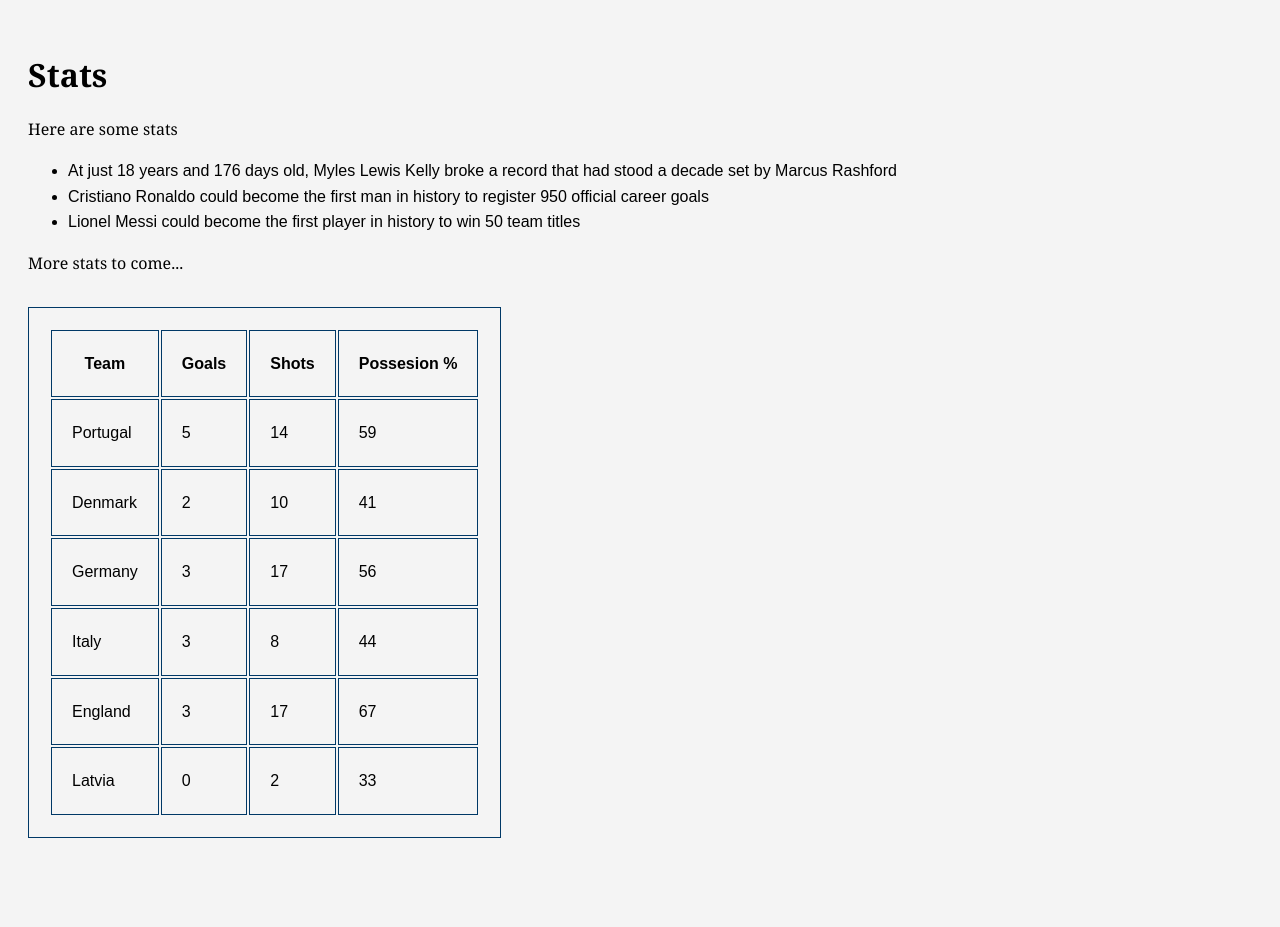
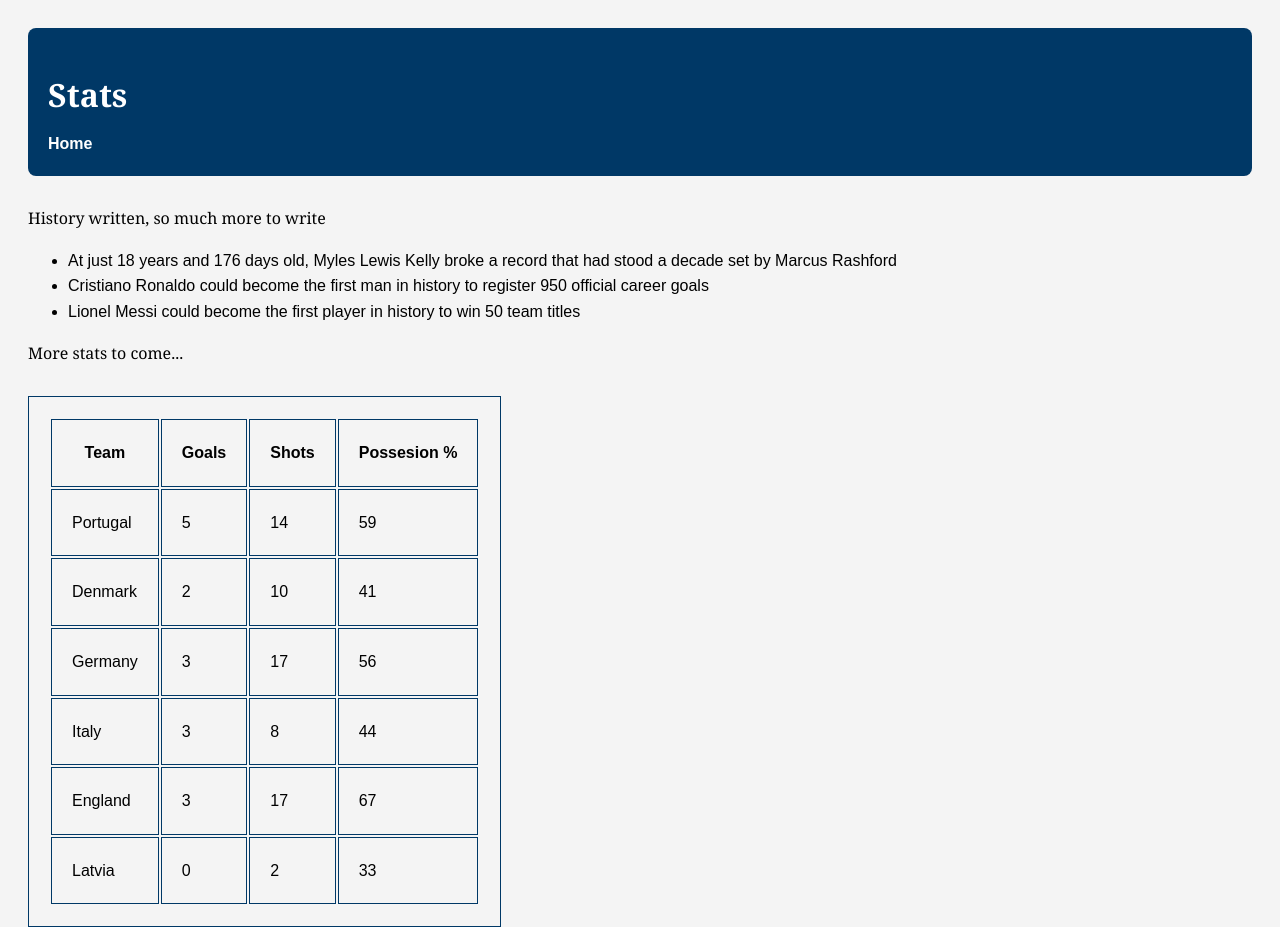
Before and after one commit to Daithi10/Daithi10.github.io, a plain HTML site: page stat.html in a window 1280 px wide. Before the commit the page ends 866 px from the top, so only its background shows below. Drawn offline with Linux system fonts and the light colour scheme.

Commit message:
stats and contact

```diff
--- a/stat.html
+++ b/stat.html
@@ -7,8 +7,13 @@
     <title>Stat</title>
 </head>
 <body>
+<div class="top-banner">
     <h1>Stats</h1>
-    <p>Here are some stats</p>
+    <nav>
+        <a href="index.html" class="home-button">Home</a>
+    </nav>
+</div>
+    <p>History written, so much more to write</p>
     <ul>
         <li>At just 18 years and 176 days old, Myles Lewis Kelly broke a record that had stood a decade set by Marcus Rashford</li>
         <li>Cristiano Ronaldo could become the first man in history to register 950 official career goals</li>
--- a/style.css
+++ b/style.css
@@ -89,19 +89,11 @@ a {
     border-radius: 8px;
 }
 
-/* .table-container {
+table, tr, th, td {
+    border: 1px solid #003866;
     margin-top: 30px;
     padding: 20px;
     border: 1px solid #003866;
-} */
-
-table, tr, th, td {
-    border: 1px solid #003866;
-    /* border-collapse: collapse; */
-    margin-top: 30px;
-    padding: 20px;
-    border: 1px solid #003866;
-
 }
 
 .footer {
@@ -117,7 +109,31 @@ table, tr, th, td {
     justify-content: space-between;
     flex-wrap: wrap;
 }
-
+{
+/* .table-container { */
+    /* display: flex; */
+    /* justify-content: space-between; */
+    /* align-items: center; */
+    /* margin-top: 20px; */
+}
+.top-banner {
+    background-color: #003866;
+    color: white;
+    padding: 20px;
+    display: flex-right;
+    justify-content: center;
+    align-items: flex-end;
+    justify-content: flex-start;
+    margin-bottom: 30px;
+    border-radius: 8px;
+}
+.home-button {
+    color: white;
+    text-decoration: none;
+    background-color: #003866;
+    border-radius: 8px;
+    font-weight: bold;
+}
 .inner-footer-left,
 .inner-footer-center,
 .inner-footer-right {
```
Also changed, not shown: contacts.html (added, +27 -0 lines), index.html (+1 -1 lines).
